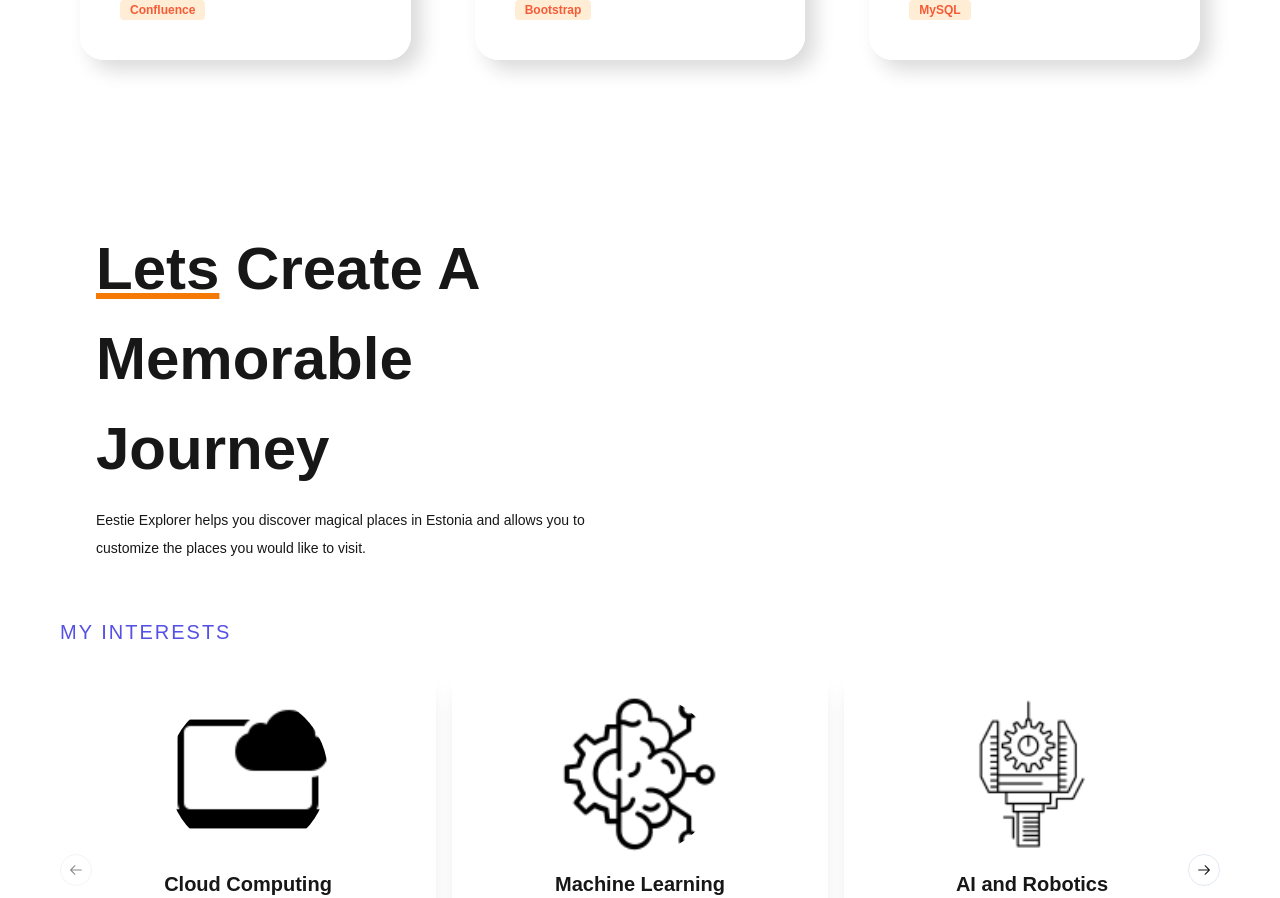
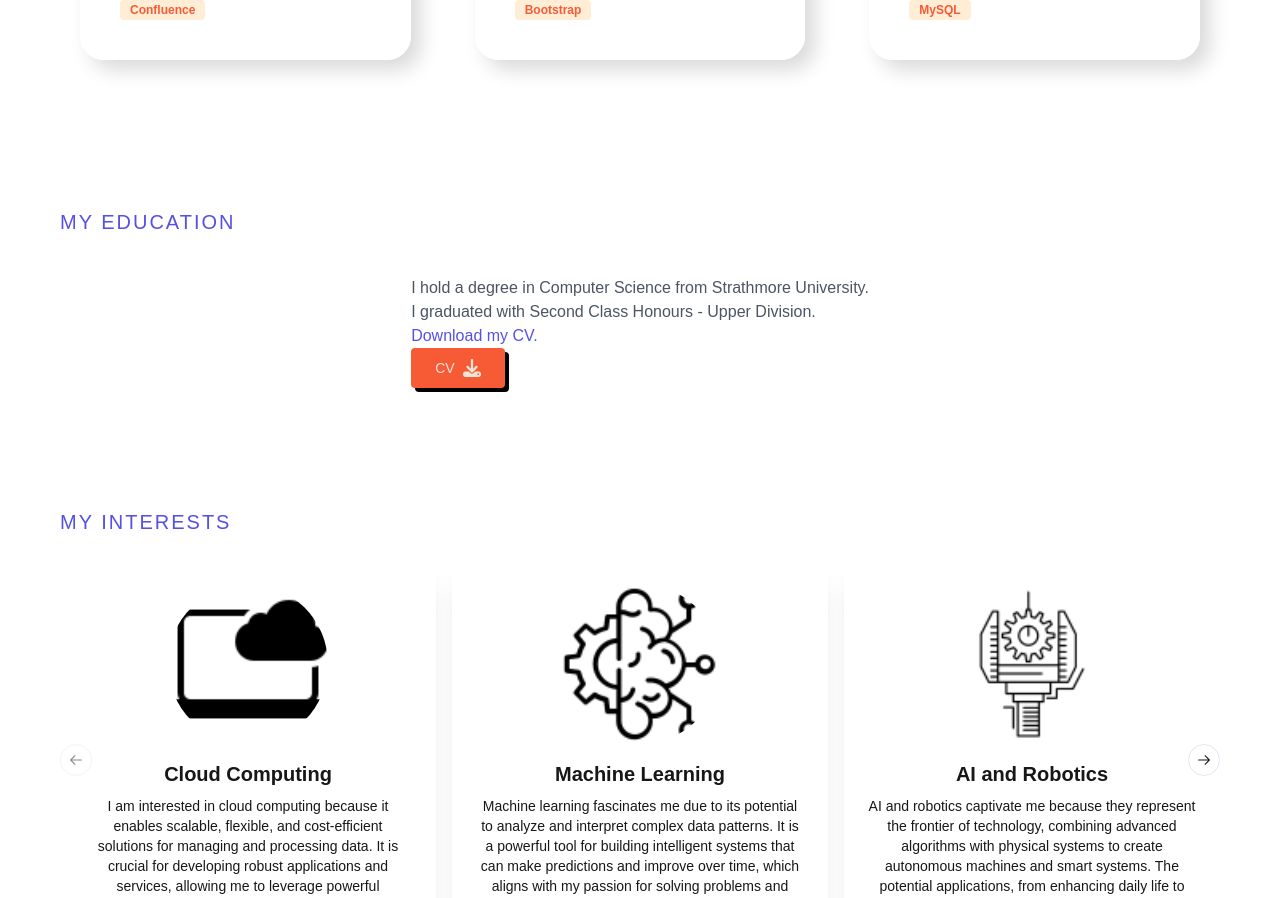
Before and after one commit to Kigen29/Emmanuel-Kigen, a Next.js app: page / in a window 1280 px wide. Shown: the part 2640-3538 px from the top of the page. Built offline with nearby package versions, Linux system fonts and the light colour scheme.

Commit message:
feat: add education

```diff
--- a/components/Education.tsx
+++ b/components/Education.tsx
@@ -1,13 +1,44 @@
-import React from "react"
-export default function Education() {
+import React from "react";
+import { motion } from "framer-motion";
+import Button from "@/components/MediumButton";
+import { FaBars, FaDownload } from "react-icons/fa6";
+
+function handleClick() {
+  const pdfUrl = "\ Kemboi Emmanuel Kigen CV.pdf";
+  const link = document.createElement("a");
+  link.href = pdfUrl;
+  link.download = "Kemboi Emmanuel Kigen CV.pdf";
+  link.target = "_blank";
+  document.body.appendChild(link);
+  link.click();
+  document.body.removeChild(link);
+}
+
+const Main = () => {
   return (
-    <section className="px-24 flex justify-between" id="home">
-        <div id="words_left" className="w-[50%] pt-24">
-            <h1 className="text-6xl font-bold leading-normal"><span className="underline underline-offset-4 decoration-[#F57906]">Lets</span> Create A Memorable Journey</h1>
-            <div className="pr-10">
-                <p className="text-sm leading-loose pt-3">Eestie Explorer helps you discover magical places in Estonia and allows you to customize the places you would like to visit.</p>
-            </div>
+    <motion.section
+      id="home"
+      className="px-10 py-12 w-full mt-2 max-w-[1240px] m-auto flex flex-col items-start text-left"
+      initial={{ opacity: 0, y: 30 }}
+      animate={{ opacity: 1, y: 0 }}
+      exit={{ opacity: 0, y: 30 }}
+      transition={{ duration: 2 }}
+    >
+      <p className="text-xl py-3 my-3 tracking-widest uppercase text-[#5651e5]">
+        MY EDUCATION
+      </p>
+      <h3 className="kulim-park py-4 text-gray-600 max-w-[85%] m-auto text-justify">
+        I hold a degree in Computer Science from Strathmore University. <br />
+        I graduated with Second Class Honours - Upper Division. <br />
+        <span className=" text-[#5651e5]">Download my CV.</span>
+        <div className="hidden lg:block">
+          <Button onClick={handleClick}>
+            CV <FaDownload className="ml-2 text-lg" />
+          </Button>
         </div>
-    </section>
-  )
-}
+      </h3>
+    </motion.section>
+  );
+};
+
+export default Main;
```
